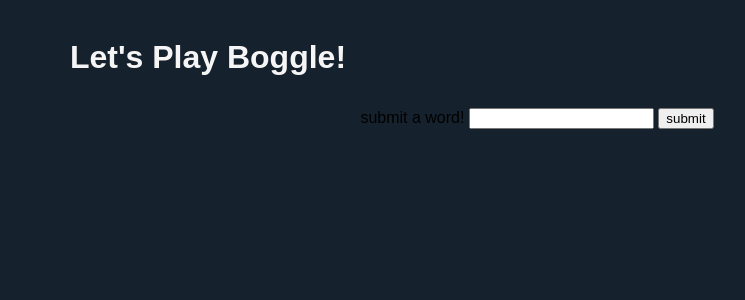
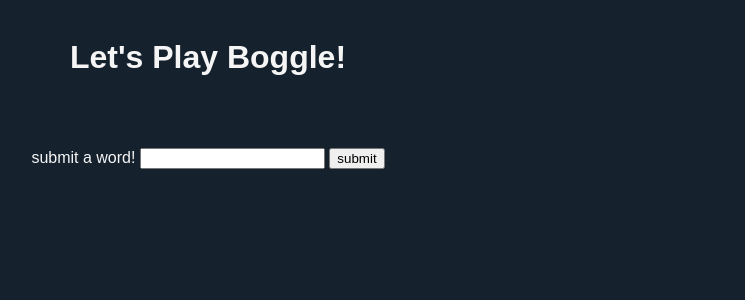
Before and after one commit to dixls/flask-boggle, a Flask app: page / in a window 1280 px wide. Shown: the top 300 px of the page, without its empty margins (432-1177 px from the left). Run offline with Flask 2, Linux system fonts and the light colour scheme; parts of the project's set-up code (start-up, migrations or seed data) failed here and were passed over.

Commit message:
made the form look right

```diff
--- a/static/style.css
+++ b/static/style.css
@@ -6,18 +6,28 @@ body {
 .container{
     width: 80%;
     display: flex;
-    margin:auto
+    color: whitesmoke;
+    margin:auto;
+    flex-wrap:wrap;
 }
 .title{
     display: block;
+    margin: auto;
     color: whitesmoke;
-    margin: auto;
     padding: 10px;
     text-align: center;
 }
+.guess-form{
+    margin:auto;
+    display:block;
+}
+.break{
+    flex-basis: 100%;
+    padding:20px
+}
 #game-board{
     display: block;
-    margin:auto
+    margin:auto;
 }
 td {
     height: 20px;
@@ -28,4 +38,5 @@ td {
     padding: 10px;
     border-radius: 5px;
     font-size: 1rem;
+    color: black
 }
--- a/templates/board.html
+++ b/templates/board.html
@@ -11,5 +11,6 @@
         </tr>
     {% endfor %}
 </table>
+<div class="break"></div>
 {% include 'guess-form.html' %}
 {% endblock %}
--- a/templates/guess-form.html
+++ b/templates/guess-form.html
@@ -1,7 +1,9 @@
 {% block form %}
-<form action="/submit" method="post">
-    <label for="guess">submit a word!</label>
-    <input type="text" name="guess">
-    <button>submit</button>
-</form>
+<div class="guess-form">
+    <form action="/submit" method="post">
+        <label for="guess">submit a word!</label>
+        <input type="text" name="guess">
+        <button>submit</button>
+    </form>
+</div>
 {% endblock %}
```
